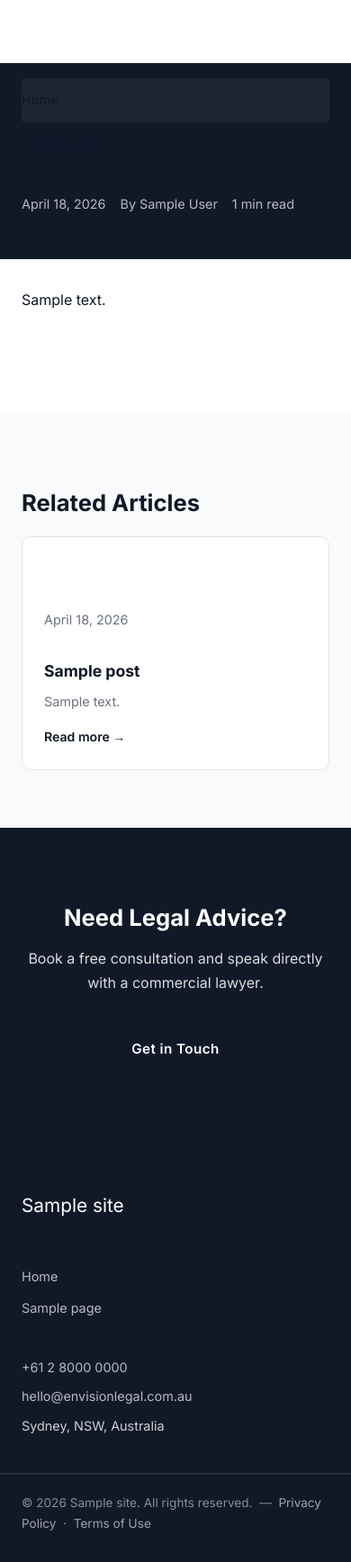
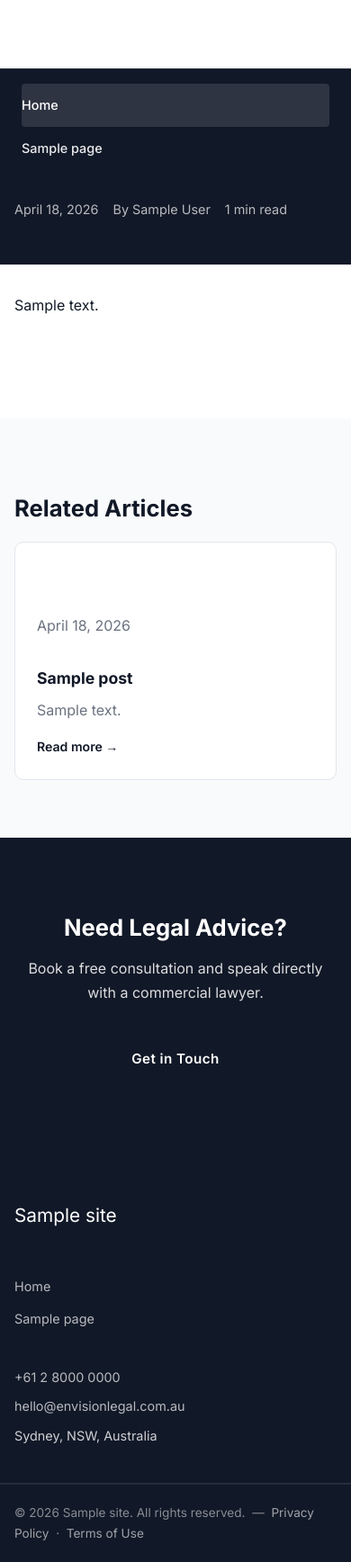
Before and after one commit to Dvrchmnd72/Envision-Legal, a WordPress theme: template wp-content/themes/envision-legal-child/single.php in a window 390 px wide, after a click that opens the changed part. Shown: the whole page at 90% size. Before the commit the page ends 1701 px from the top, so only its background shows below. Run offline with PHP 8.4 and a stand-in for WordPress, Linux system fonts and the light colour scheme; the site name, menu and one post (Sample post) are stand-ins, and other content is empty; some libraries are stand-ins or nearby versions.

Commit message:
feat: improve mobile responsiveness and mobile nav usability
Agent-Logs-Url: https://github.com/Dvrchmnd72/Envision-Legal/sessions/90690c47-3cb3-4e49-a9e4-966136e29f58

Co-authored-by: Dvrchmnd72 <214727327+Dvrchmnd72@users.noreply.github.com>

```diff
--- a/wp-content/themes/envision-legal-child/assets/css/theme.css
+++ b/wp-content/themes/envision-legal-child/assets/css/theme.css
@@ -44,6 +44,7 @@
 
 body {
 	font-family: var(--el-font-body);
+	font-size: 1rem;
 	color: var(--el-text);
 	background: var(--el-white);
 	line-height: 1.7;
@@ -96,6 +97,7 @@ p {
 .el-btn {
 	display: inline-block;
 	padding: 0.8rem 2rem;
+	min-height: 44px;
 	border-radius: var(--el-radius);
 	font-family: var(--el-font-body);
 	font-size: 0.95rem;
@@ -194,6 +196,9 @@ p {
 	color: rgba(15,23,42,0.85);
 	font-size: 0.9rem;
 	font-weight: 500;
+	display: inline-flex;
+	align-items: center;
+	min-height: 44px;
 	padding: 0.5rem 0.75rem;
 	border-radius: var(--el-radius);
 	transition: color var(--el-trans), background var(--el-trans);
@@ -208,18 +213,21 @@ p {
 .el-nav-toggle {
 	display: none;
 	flex-direction: column;
-	justify-content: space-between;
-	width: 28px;
-	height: 20px;
+	justify-content: center;
+	align-items: center;
+	gap: 5px;
+	width: 44px;
+	height: 44px;
 	background: none;
 	border: none;
 	cursor: pointer;
-	padding: 0;
+	padding: 0.5rem;
 	margin-left: auto;
+	border-radius: var(--el-radius);
 }
 .el-nav-toggle span {
 	display: block;
-	width: 100%;
+	width: 24px;
 	height: 2px;
 	background: var(--el-white);
 	transition: transform var(--el-trans), opacity var(--el-trans);
@@ -370,7 +378,7 @@ p {
 .el-card h3 a:hover,
 .el-card__title a:hover { color: var(--el-navy); }
 .el-card p {
-    font-size: 0.9rem;
+    font-size: 1rem;
     color: var(--el-text-muted);
     line-height: 1.6;
     margin-bottom: 1rem;
@@ -541,9 +549,37 @@ p {
 
 .el-archive-grid {
 	display: grid;
-	grid-template-columns: repeat(auto-fit, minmax(320px, 1fr));
+	grid-template-columns: repeat(auto-fit, minmax(260px, 1fr));
 	gap: 2rem;
 	padding: 0;
+}
+
+/* ── Forms ─────────────────────────────────────────────────────────────────── */
+.el-form input[type="text"],
+.el-form input[type="email"],
+.el-form input[type="tel"],
+.el-form input[type="url"],
+.el-form input[type="search"],
+.el-form input[type="number"],
+.el-form input[type="password"],
+.el-form select,
+.el-form textarea,
+.wpcf7-form input[type="text"],
+.wpcf7-form input[type="email"],
+.wpcf7-form input[type="tel"],
+.wpcf7-form select,
+.wpcf7-form textarea {
+	width: 100%;
+	max-width: 100%;
+	min-height: 44px;
+	font-size: 1rem;
+}
+
+.el-form button,
+.el-form input[type="submit"],
+.wpcf7-form input[type="submit"],
+.wpcf7-form button {
+	min-height: 44px;
 }
 
 /* ── Page Header ──────────────────────────────────────────────────────────── */
@@ -721,6 +757,8 @@ p {
 
 	.el-header__cta { display: none; }
 
+	.el-container { padding-inline: 1rem; }
+
 	.el-nav {
 		display: none;
 		position: absolute;
@@ -731,6 +769,8 @@ p {
 		border-top: 1px solid rgba(255,255,255,0.1);
 		padding: 1rem 1.5rem;
 		margin: 0;
+		max-height: calc(100vh - 72px);
+		overflow-y: auto;
 	}
 	.el-nav.is-open { display: block; }
 
@@ -740,7 +780,31 @@ p {
 		gap: 0;
 	}
 	.el-nav__list li { width: 100%; }
-	.el-nav__list li a { display: block; padding: 0.75rem 0; }
+	.el-nav__list li a {
+		display: flex;
+		width: 100%;
+		padding: 0.75rem 0;
+		color: rgba(255,255,255,0.92);
+	}
+	.el-nav__list li a:hover,
+	.el-nav__list li.current-menu-item > a {
+		color: var(--el-white);
+		background: rgba(255,255,255,0.12);
+	}
+
+	.el-submenu-toggle {
+		display: inline-flex;
+		align-items: center;
+		justify-content: center;
+		width: 44px;
+		min-width: 44px;
+		height: 44px;
+		margin-left: auto;
+		background: transparent;
+		border: 1px solid rgba(255,255,255,0.25);
+		border-radius: var(--el-radius);
+		color: var(--el-white);
+	}
 
 	.el-hero { padding: var(--el-space-md) 0 var(--el-space-lg); }
 
@@ -754,6 +818,22 @@ p {
 @media (max-width: 480px) {
 	.el-stats { grid-template-columns: 1fr; }
 	.el-stat__number { font-size: 2.5rem; }
+	.el-grid,
+	.el-team,
+	.el-archive-grid,
+	.el-home-why-grid,
+	.el-fgc-download-grid,
+	.el-post-nav {
+		grid-template-columns: 1fr !important;
+	}
+	.el-404__code { font-size: 4.5rem; }
+}
+
+@media (max-width: 320px) {
+	.el-container { padding-inline: 0.875rem; }
+	.el-hero__actions .el-btn {
+		width: 100%;
+	}
 }
 
 /* ── Print ────────────────────────────────────────────────────────────────── */
@@ -811,19 +891,22 @@ p {
 @media (max-width: 768px) {
 	.el-nav__list .sub-menu {
 		position: static;
-		display: flex;
+		display: none;
 		flex-direction: column;
 		box-shadow: none;
 		border-top: none;
-		border-left: 2px solid var(--el-navy);
-		margin-left: 1rem;
+		border-left: 2px solid rgba(255,255,255,0.3);
+		margin-left: 0.5rem;
 		padding: 0;
 		background: transparent;
+		min-width: 100%;
 	}
+	.el-nav__list .sub-menu.is-open { display: flex; }
 	.el-nav__list .sub-menu li a {
-		padding: 0.5rem 0.75rem;
-		font-size: 0.85rem;
-		color: rgba(255,255,255,0.75) !important;
+		padding: 0.6rem 0.75rem;
+		font-size: 0.9rem;
+		color: rgba(255,255,255,0.82) !important;
+		min-height: 44px;
 	}
 }
 
--- a/wp-content/themes/envision-legal-child/assets/js/theme.js
+++ b/wp-content/themes/envision-legal-child/assets/js/theme.js
@@ -8,6 +8,19 @@
   /* ── Mobile Navigation ──────────────────────────────────────────────────── */
   var $toggle = $('.el-nav-toggle');
   var $nav    = $('.el-nav');
+  var mobileNavBreakpoint = '(max-width: 768px)';
+
+  function isMobileNav() {
+    return window.matchMedia(mobileNavBreakpoint).matches;
+  }
+
+  function closeMobileNav() {
+    $toggle.attr('aria-expanded', 'false');
+    $nav.removeClass('is-open');
+    $('.el-nav__list .sub-menu').removeClass('is-open').css('max-height', '');
+    $('.el-nav__list .menu-item-has-children > a').attr('aria-expanded', 'false');
+    $('.el-nav__list .el-submenu-toggle').attr('aria-expanded', 'false').find('span').text('▾');
+  }
 
   $toggle.on('click', function () {
     var expanded = $(this).attr('aria-expanded') === 'true';
@@ -17,11 +30,7 @@
 
   $(document).on('click', function (e) {
     if (!$(e.target).closest('.el-header').length) {
-      $toggle.attr('aria-expanded', 'false');
-      $nav.removeClass('is-open');
-      // Close all open sub-menus
-      $('.el-nav__list .sub-menu').removeClass('is-open').css('max-height', '');
-      $('.el-nav__list .menu-item-has-children > a').attr('aria-expanded', 'false');
+      closeMobileNav();
     }
   });
 
@@ -35,6 +44,7 @@
 
       var $btn = $('<button>', {
         'class':       'el-submenu-toggle',
+        'type':        'button',
         'aria-expanded': 'false',
         'aria-label':  'Toggle sub-menu',
         html:          '<span>▾</span>',
@@ -44,6 +54,7 @@
 
       $btn.on('click', function (e) {
         e.stopPropagation();
+        if (!isMobileNav()) return;
         var $subMenu  = $item.children('.sub-menu');
         var isOpen    = $btn.attr('aria-expanded') === 'true';
 
@@ -63,6 +74,18 @@
       });
     });
   }
+
+  $(window).on('resize.elNav', function () {
+    if (!isMobileNav()) {
+      closeMobileNav();
+    }
+  });
+
+  $(document).on('click', '.el-nav__list a', function () {
+    if (!isMobileNav()) return;
+    if ($(this).siblings('.sub-menu').length) return;
+    closeMobileNav();
+  });
 
   /* ── Accordion helpers ──────────────────────────────────────────────────── */
   function openAccordionItem($item) {
--- a/wp-content/themes/envision-legal-child/front-page.php
+++ b/wp-content/themes/envision-legal-child/front-page.php
@@ -140,7 +140,7 @@ foreach ( $practice_areas as $area ) :
 <!-- ── Why Envision Legal ──────────────────────────────────────────────────── -->
 <section class="el-section el-section--navy" aria-labelledby="why-heading">
 	<div class="el-container">
-		<div style="display:grid;grid-template-columns:1fr 1fr;gap:4rem;align-items:center">
+		<div class="el-home-why-grid" style="display:grid;grid-template-columns:1fr 1fr;gap:4rem;align-items:center">
 			<div>
 				<p class="el-section__eyebrow"><?php esc_html_e( 'Why Us', 'envision-legal' ); ?></p>
 				<h2 id="why-heading"><?php esc_html_e( 'Legal Expertise That Matches Your Business Ambition', 'envision-legal' ); ?></h2>
--- a/wp-content/themes/envision-legal-child/header.php
+++ b/wp-content/themes/envision-legal-child/header.php
@@ -12,7 +12,7 @@ if ( ! defined( 'ABSPATH' ) ) {
 <html <?php language_attributes(); ?>>
 <head>
 	<meta charset="<?php bloginfo( 'charset' ); ?>">
-	<meta name="viewport" content="width=device-width, initial-scale=1">
+	<meta name="viewport" content="width=device-width, initial-scale=1.0">
 	<?php wp_head(); ?>
 </head>
 
--- a/wp-content/themes/envision-legal-child/page-fractional-general-counsel.php
+++ b/wp-content/themes/envision-legal-child/page-fractional-general-counsel.php
@@ -91,7 +91,7 @@ envision_legal_page_open( 'el-page--practice' );
 						<label>Company <input type="text" name="el_company" tabindex="-1" autocomplete="off"></label>
 					</div>
 
-					<div style="display:grid;grid-template-columns:1fr 1fr;gap:1rem;">
+					<div class="el-fgc-download-grid" style="display:grid;grid-template-columns:1fr 1fr;gap:1rem;">
 						<div class="sha-form-group">
 							<label for="el_name">Full name <span style="font-weight:400;color:#666;">(optional)</span></label>
 							<input id="el_name" name="el_name" type="text" autocomplete="name" placeholder="Jane Smith">
```
